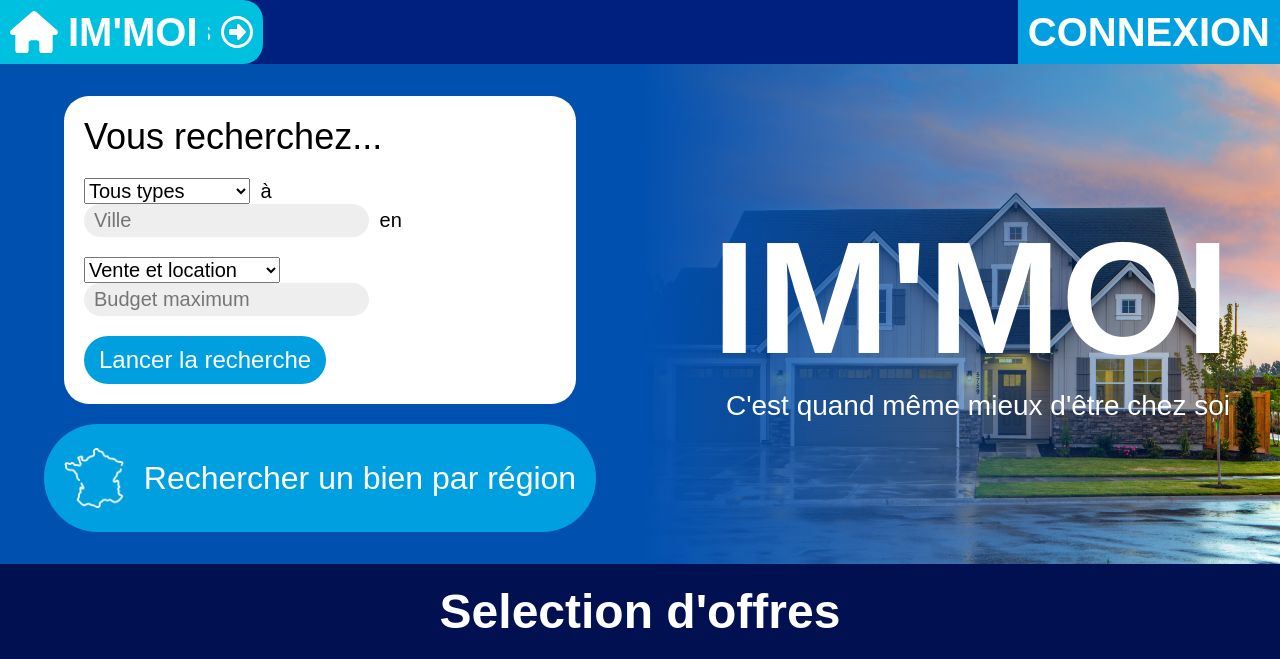
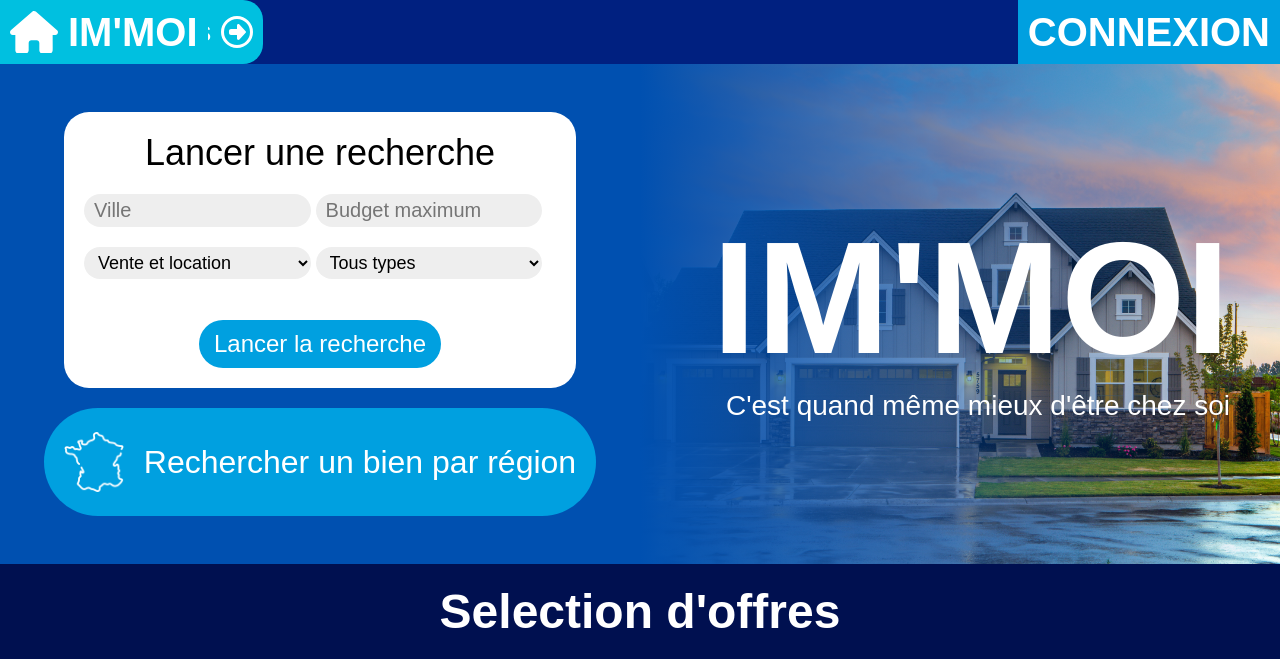
Before and after one commit to AFCI-DWWM03-2023/IMMOI-QL, a PHP site: page /accueil in a window 1280 px wide. Shown: the top 659 px of the page. Run offline with PHP 8.4, Linux system fonts and the light colour scheme; data comes from the database, SQL or seed files in the repository; data that the repository does not hold is empty; style sheets or scripts are compiled from the project's sources; some web fonts are replaced.

Commit message:
div recherche + mobile

```diff
--- a/Views/accueil.view.php
+++ b/Views/accueil.view.php
@@ -4,23 +4,25 @@ require "departement.php"; ?>
 <section class="sect1">
     <div class="sect1search">
         <form method="POST" action="<?= URL ?>recherche" enctype="multipart/form-data" class="search searchgeneral">
-            <h3>Vous recherchez...</h3>
-            <select name="searchcategorie" id="searchcategorie">
+            <h3>Lancer une recherche</h3>
+            <div>
+                <input type="text" class="searchbar" id="searchville" name="searchville" placeholder="Ville">
+                <input type="number" class="searchbar" id="searchprix" name="searchprix" placeholder="Budget maximum">
+            </div>
+            <div>
+                <select name="searchventeloc" id="searchventeloc" class="searchbar w50">
+                    <option value="venteloc">Vente et location</option>
+                    <option value="vente">Vente seulement</option>
+                    <option value="location">Location seulement</option>
+                </select>
+                <select name="searchcategorie" id="searchcategorie" class="searchbar w50">
                     <option value="all">Tous types</option>
                     <option value="maison">Une maison</option>
                     <option value="appart">Un appartement</option>
                     <option value="terrain">Un terrain</option>
                 </select>
-            <span> à </span>
-            <input type="text" class="searchbar" id="searchville" name="searchville" placeholder="Ville">
-            <span> en </span>
-            <select name="searchventeloc" id="searchventeloc">
-                <option value="venteloc">Vente et location</option>
-                <option value="vente">Vente seulement</option>
-                <option value="location">Location seulement</option>
-            </select>
-            <input type="number" class="searchbar" id="searchprix" name="searchprix" placeholder="Budget maximum">
-            <input type="hidden" name="verifsearch" value="true">
+            </div>
+            <input type="hidden" name="verifsearch" value="true"><br>
             <input type="submit" value="Lancer la recherche" class="submitsearch">
         </form>
         <a href="region" class="search searchregion"><img src="public/img/france.png" alt="">Rechercher un bien par région</a>
@@ -31,6 +33,32 @@ require "departement.php"; ?>
         <h2>C'est quand même mieux d'être chez soi</h2>
     </div>
 </section>
+
+<section class="sectmobile2">
+    <form method="POST" action="<?= URL ?>recherche" enctype="multipart/form-data" class="searchmobile">
+        <h3>Lancer une recherche</h3>
+        <div>
+            <input type="text" class="searchbar" id="searchville" name="searchville" placeholder="Ville">
+            <input type="number" class="searchbar" id="searchprix" name="searchprix" placeholder="Budget max">
+        </div>
+        <div>
+            <select name="searchventeloc" id="searchventeloc" class="searchbar w50">
+                <option value="venteloc">Vente et location</option>
+                <option value="vente">Vente seulement</option>
+                <option value="location">Location seulement</option>
+            </select>
+            <select name="searchcategorie" id="searchcategorie" class="searchbar w50">
+                <option value="all">Tous types</option>
+                <option value="maison">Une maison</option>
+                <option value="appart">Un appartement</option>
+                <option value="terrain">Un terrain</option>
+            </select>
+        </div>
+        <input type="hidden" name="verifsearch" value="true">
+        <input type="submit" value="Lancer la recherche" class="submitsearch">
+    </form>
+</section>
+
 <section class="sectmobile1">
     <a href="region" class="mobilesearchregion"><img src="public/img/france.png" alt="">Rechercher un bien par région</a>
 </section>
@@ -38,15 +66,16 @@ require "departement.php"; ?>
 <section class="sect3 contentcenter">
     <h2>Selection d'offres</h2>
     <div class="caroussel">
-        <div id="carousselaleft"><</div>
+        <div id="carousselaleft">
+            <</div>
                 <?php foreach ($caroussel as $value) :
                     $bienCaroussel = $bienController->getManager()->getBienById($value->getBien());
-            $adresseCaroussel = $adresseController->getManager()->getAdresseById($bienCaroussel->getId())?>
-            <a href="offres/<?=$value->getBien();?>" class="carousselitem">
+                    $adresseCaroussel = $adresseController->getManager()->getAdresseById($bienCaroussel->getId()) ?>
+                    <a href="offres/<?= $value->getBien(); ?>" class="carousselitem">
                         <img src="public/img/photos/<?= $value->getNom(); ?>" alt="">
-                <p><?=$bienCaroussel->getNom();?><br>
-                <?=$adresseCaroussel->getLocalite();?> (<?=get_region_departement($adresseCaroussel->getZipcode())["region"];?>)<br>
-                <?=($bienCaroussel->getPrixLoc() > 0) ? $bienCaroussel->getPrixLoc() . "€/mois" :  $bienCaroussel->getPrixVente() . "€"; ?>
+                        <p><?= $bienCaroussel->getNom(); ?><br>
+                            <?= $adresseCaroussel->getLocalite(); ?> (<?= get_region_departement($adresseCaroussel->getZipcode())["region"]; ?>)<br>
+                            <?= ($bienCaroussel->getPrixLoc() > 0) ? $bienCaroussel->getPrixLoc() . "€/mois" :  $bienCaroussel->getPrixVente() . "€"; ?>
                         </p>
                     </a>
                 <?php endforeach; ?>
--- a/public/css/index.css
+++ b/public/css/index.css
@@ -6,10 +6,10 @@
   position: relative;
   margin-top: 64px;
 }
-.sect1 div {
+.sect1 > div {
   width: 50vw;
 }
-.sect1 div.sect1image {
+.sect1 > div.sect1image {
   position: absolute;
   background: linear-gradient(to left, #FFFFFF00, var(--main-blue));
   right: 0;
@@ -21,42 +21,52 @@
   color: white;
   padding-right: 50px;
 }
-.sect1 div.sect1image h1 {
+.sect1 > div.sect1image h1 {
   font-size: 160px;
 }
-.sect1 div.sect1image h2 {
+.sect1 > div.sect1image h2 {
   font-size: 28px;
   font-weight: 400;
   white-space: nowrap;
   text-align: end;
 }
-.sect1 div.sect1search {
+.sect1 > div.sect1search {
   display: flex;
   flex-direction: column;
   align-items: center;
   justify-content: center;
 }
-.sect1 div.sect1search .searchgeneral {
+.sect1 > div.sect1search .searchgeneral {
+  display: flex;
+  flex-direction: column;
+  align-items: center;
+  justify-content: center;
   height: fit-content;
   width: 80%;
   border-radius: 25px;
   background-color: white;
   margin-bottom: 20px;
   padding: 20px;
-  font-size: 20px;
+  font-size: 18px;
 }
-.sect1 div.sect1search .searchgeneral h3 {
+.sect1 > div.sect1search .searchgeneral h3 {
   font-size: 36px;
   margin-bottom: 20px;
   font-weight: normal;
 }
-.sect1 div.sect1search .searchgeneral select {
-  font-size: 20px;
+.sect1 > div.sect1search .searchgeneral div {
+  width: 100%;
 }
-.sect1 div.sect1search .searchgeneral span {
+.sect1 > div.sect1search .searchgeneral div > * {
+  width: 48%;
+}
+.sect1 > div.sect1search .searchgeneral select {
+  font-size: 18px;
+}
+.sect1 > div.sect1search .searchgeneral span {
   margin: 0 5px;
 }
-.sect1 div.sect1search .searchregion {
+.sect1 > div.sect1search .searchregion {
   display: flex;
   align-items: center;
   height: 108px;
@@ -70,10 +80,10 @@
   cursor: pointer;
   transition: 400ms ease;
 }
-.sect1 div.sect1search .searchregion:hover {
+.sect1 > div.sect1search .searchregion:hover {
   background-color: var(--lighter-blue);
 }
-.sect1 div.sect1search .searchregion img {
+.sect1 > div.sect1search .searchregion img {
   height: 60px;
   width: 60px;
   margin: 0 20px 0 0;
--- a/public/css/index.less
+++ b/public/css/index.less
@@ -6,7 +6,7 @@
     position: relative;
     margin-top: 64px;
 
-    div {
+    >div {
         width: 50vw;
 
         &.sect1image {
@@ -43,13 +43,17 @@
             .search {
 
                 &general {
+                    display: flex;
+                    flex-direction: column;
+                    align-items: center;
+                    justify-content: center;
                     height: fit-content;
                     width: 80%;
                     border-radius: 25px;
                     background-color: white;
                     margin-bottom: 20px;
                     padding: 20px;
-                    font-size: 20px;
+                    font-size: 18px;
 
                     h3 {
                         font-size: 36px;
@@ -57,8 +61,16 @@
                         font-weight: normal;
                     }
 
+                    div {
+                        width: 100%;
+
+                        >* {
+                            width: 48%;
+                        }
+                    }
+
                     select {
-                        font-size: 20px;
+                        font-size: 18px;
                     }
 
                     span {
--- a/public/css/style.css
+++ b/public/css/style.css
@@ -527,6 +527,12 @@ footer .footerelem img {
 .inscon .searchbar.w30 {
   width: 30%;
 }
+.inscon .searchbar.w45 {
+  width: 45%;
+}
+.inscon .searchbar.w50 {
+  width: 50%;
+}
 .inscon .searchbar.w60 {
   width: 60%;
 }
--- a/public/css/style.less
+++ b/public/css/style.less
@@ -643,6 +643,14 @@ footer {
             width: 30%;
         }
 
+        &.w45 {
+            width: 45%;
+        }
+
+        &.w50 {
+            width: 50%;
+        }
+
         &.w60 {
             width: 60%;
         }
```
Also changed, not shown: other parts of public/css/index.css (+31 -0 lines), other parts of public/css/index.less (+38 -0 lines). Lines whose indentation alone changed are shown as unchanged.
